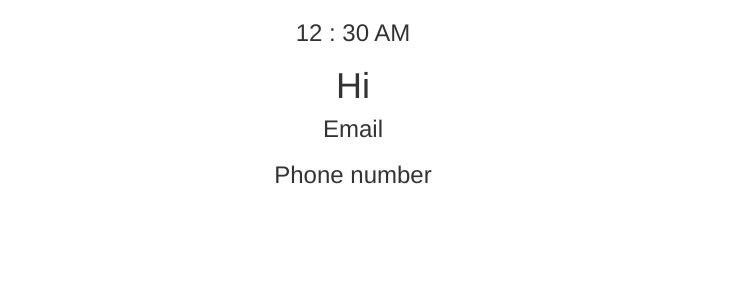
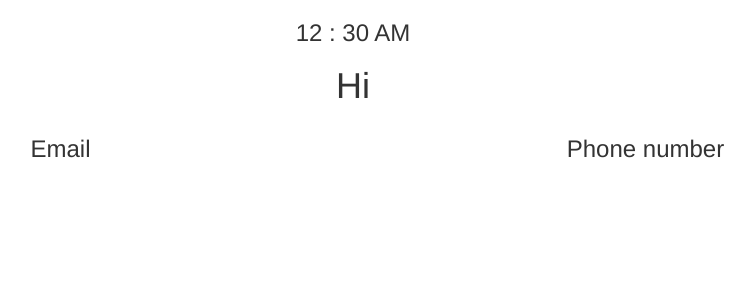
Before and after one commit to AayushKadam/Splitwise, a Django app: template profilepage/templates/profilepage/profile.html in a window 1280 px wide. Shown: the top 300 px of the page, without its empty margins (287-1042 px from the left). Run offline with Django 3.2, Linux system fonts and the light colour scheme; the template is opened without the code that fills it, so the values that code supplies are empty; some libraries are stand-ins or nearby versions.

Commit message:
bugs fixed in profilepage app again

```diff
--- a/profilepage/templates/profilepage/profile.html
+++ b/profilepage/templates/profilepage/profile.html
@@ -19,12 +19,12 @@
             <h1>Hi {{name}}</h1>
 
 	    </div>
-        <div class="follow line" align="center">
+        <div class="col-md-6 col-xs-6 follow line" align="center">
             <h3>
                  Email <br/> <span>{{email}}</span>
             </h3>
         </div>
-        <div class="follow line" align="center">
+        <div class="col-md-6 col-xs-6 follow line" align="center">
             <h3>
                  Phone number <br/> <span>{{phone}}</span>
             </h3>
--- a/profilepage/views.py
+++ b/profilepage/views.py
@@ -1,10 +1,13 @@
 from django.shortcuts import render
 from django.contrib.auth.models import User
 from .models import Extendeduser
+from sw_users.views import index as sind
 # Create your views here.
 
 def index(request):
     currentuser = request.user
+    if currentuser.is_anonymous:
+    	return sind(request)
     currentuser2 = Extendeduser.objects.get(user=currentuser)
     context = {'name':currentuser.first_name,'email':currentuser.email,'phone':currentuser2.phone_number}
     return render(request, 'profilepage/profile.html',context)
--- a/splitwise/urls.py
+++ b/splitwise/urls.py
@@ -19,5 +19,5 @@ from django.urls import path, include
 urlpatterns = [
     path('admin/', admin.site.urls),
      path('login/', include('sw_users.urls')),
-     path('profile/', include('profilepage.urls')),
+     path('', include('profilepage.urls')),
 ]
```
